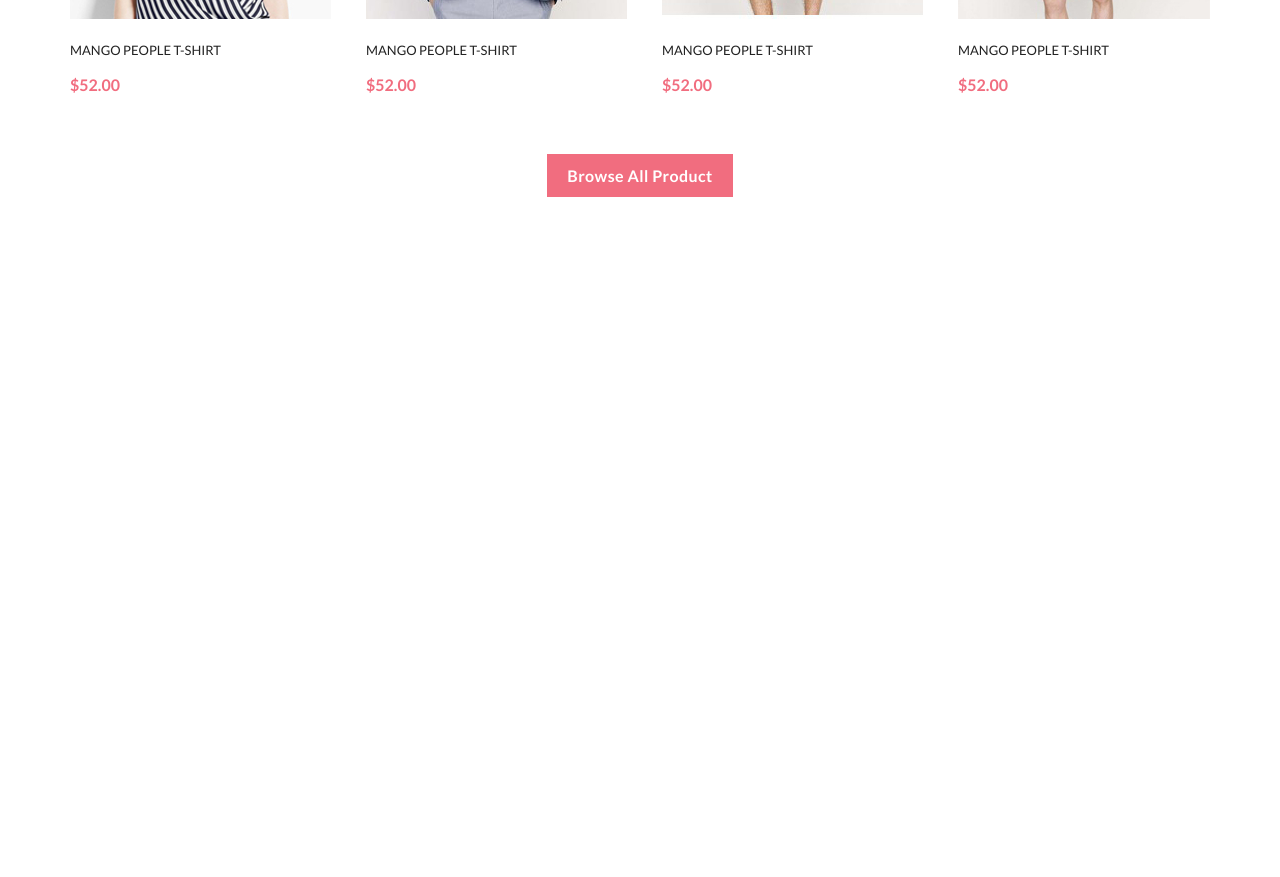
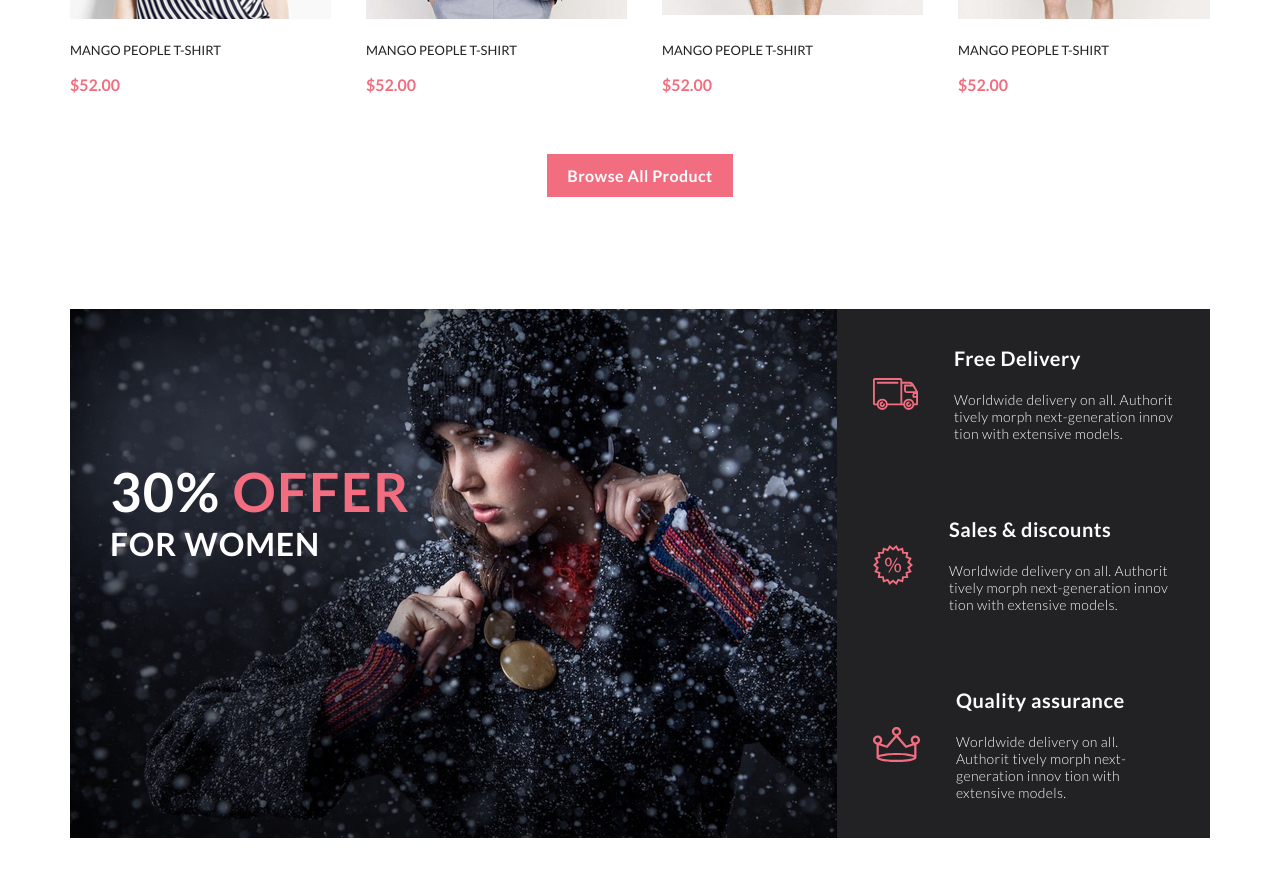
Before and after one commit to mokin-alex/gb-shop, a plain HTML site: page index.html in a window 1280 px wide. Shown: the part 2599-3476 px from the top of the page. Before the commit the page ends 2908 px from the top, so only its background shows below. Drawn offline with Linux system fonts and the light colour scheme.

Commit message:
index.html - Feature Banner готов

```diff
--- a/index.html
+++ b/index.html
@@ -38,7 +38,7 @@
         <div class="promo__content">
             <div class="promo__text">
                 <p class="promo__text_big">THE BRAND</p>
-                <span class="promo__text_simple" >OF LUXERIOUS </span> <span class="promo_text promo__text_color">FASHION</span>
+                <span class="promo__text_simple">OF LUXERIOUS </span> <span class="promo_text promo__text_color">FASHION</span>
             </div>
         </div>
     </div>
@@ -153,6 +153,38 @@
                 <a href="#" class="button">Browse All Product</a>
             </div>
         </div>
+        <section class="feature center">
+            <div class="feature-banner">
+                <a href="#" class="feature-banner__link">
+                    <span class="feature-banner__h">30% </span><span class="feature-banner__h feature-banner__h_color">OFFER</span>
+                    <p class="feature-banner__txt">FOR WOMEN</p>
+                </a>
+            </div>
+            <article class="feature-articles">
+                <div class="feature-article">
+                    <img src="./img/f1-car.svg" alt="icon" class="feature-aticles__img">
+                    <div class="article-text">
+                        <p class="feature-aticles__h">Free Delivery</p>
+                        <p class="feature-aticles__txt">Worldwide delivery on all. Authorit tively morph next-generation innov tion with extensive models.</p>
+                    </div>
+                </div>
+                <div class="feature-article">
+                    <img src="./img/f1-persent.svg" alt="icon" class="feature-aticles__img">
+                    <div class="article-text">
+                        <p class="feature-aticles__h">Sales & discounts</p>
+                        <p class="feature-aticles__txt">Worldwide delivery on all. Authorit tively morph next-generation innov tion with extensive models.</p>
+                    </div>
+                </div>
+                <div class="feature-article">
+                    <img src="./img/f1-crown.svg" alt="icon" class="feature-aticles__img">
+                    <div class="article-text">
+                        <p class="feature-aticles__h">Quality assurance</p>
+                        <p class="feature-aticles__txt">Worldwide delivery on all. Authorit tively morph next-generation innov tion with extensive models.</p>
+                    </div>
+                </div>
+            </article>
+
+        </section>
 
     </div>
 </body></html>
--- a/style.css
+++ b/style.css
@@ -311,3 +311,82 @@ a {
     letter-spacing: 0.4px;
     padding: 12px 20px;
 }
+
+
+
+.Feature {}
+
+.feature {
+    display: flex;
+    margin-bottom: 97px;
+}
+
+.feature-banner {
+    background-image: url(./img/FeatureBanner.jpg);
+    background-repeat: no-repeat;
+    height: 529px;
+    width: 767px;
+}
+
+.feature-articles {
+    background-color: #222224;
+    display: flex;
+    flex-direction: column;
+    justify-content: space-around;
+    width: 373px;
+}
+
+.feature-aticles__h {
+    color: #fbfbfb;
+    font-size: 20px;
+    font-weight: 700;
+
+    letter-spacing: 0.5px;
+    padding-bottom: 21px;
+}
+
+.feature-aticles__txt {
+    color: #fbfbfb;
+    font-size: 14px;
+    font-weight: 300;
+
+    letter-spacing: 0.35px;
+}
+
+.feature-article {
+    display: flex;
+}
+
+.feature-aticles__img {
+    padding: 0 36px;
+}
+
+.article-text {
+    padding-right: 36px;
+}
+
+.feature-banner__h {
+    color: #ffffff;
+font-size: 54px;
+font-weight: 700;
+text-transform: uppercase;
+letter-spacing: 1.5px;
+}
+
+.feature-banner__h_color {
+    color: #f16d7f;
+}
+
+.feature-banner__txt {
+font-weight: 700;
+text-transform: uppercase;
+color: #ffffff;
+font-size: 32px;
+letter-spacing: 0.9px;
+}
+
+.feature-banner__link {
+    display: block;
+    padding-top: 150px;
+    padding-left: 40px;
+}
```
Also changed, not shown: img/Background.png (deleted), img/FeatureBanner.jpg (added), img/FooterBanner.jpg (added), img/f1-crown.svg (added), 1 other file.
